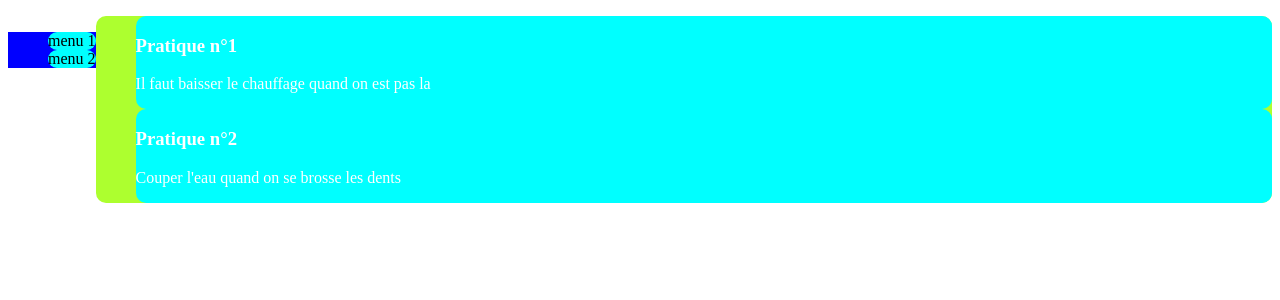
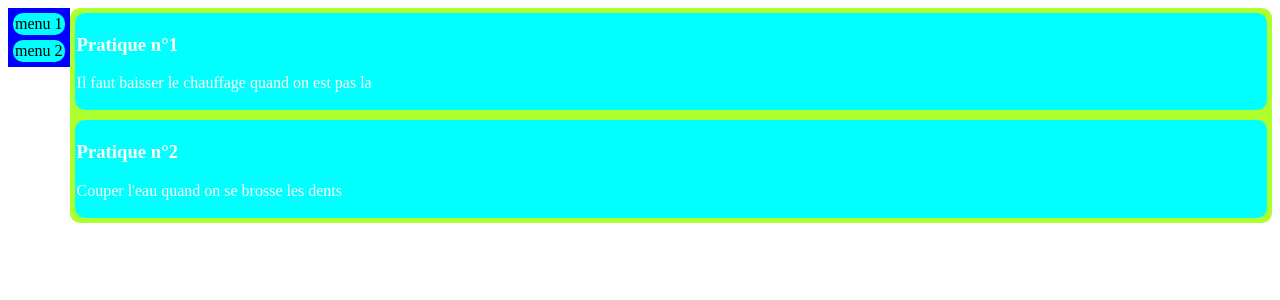
Before and after one commit to Cowlaing/-Le_Cashprize-, a PHP site: page / in a window 1280 px wide. Shown: the top 300 px of the page. Run offline with PHP 8.4, Linux system fonts and the light colour scheme.

Commit message:
menu gauche fixed
Menu gauche sans les points

```diff
--- a/Index.html
+++ b/Index.html
@@ -16,11 +16,11 @@
 
   <div class ="liste-des-pratiques">
     <ul class="ul-des-pratiques">
-      <li id="pratique-une">
+      <li id="pratique-une" class="pratique">
         <h3>Pratique n°1</h3>
         <p>Il faut baisser le chauffage quand on est pas la</p>
       </li>
-      <li id="pratique-deux">
+      <li id="pratique-deux" class ="pratique">
         <h3>Pratique n°2</h3>
         <p>Couper l'eau quand on se brosse les dents</p>
       </li>
--- a/style.css
+++ b/style.css
@@ -7,22 +7,26 @@
 }
 
 li{
-
     background-color: aqua;
-    margin:0;
-    padding : 0;
     border-radius:10px;
-    list-style-type: none;
-
 }
 
 .menu-element{
     display:flex;
+    padding:2px;
+    margin: 5px;
+    text-align:center;
+    flex-direction:column;
+}
+
+li.pratique{
+    padding:2px;
+    margin: 5px;
+}
+ul.ul-des-pratiques{
+    list-style-type:none;
     padding:0;
     margin:0;
-    text-align:center;
-    flex-direction:column;
-    list-style-type:none;
 }
 
 ul.menu{
@@ -31,6 +35,9 @@ ul.menu{
     display:inline-block;
     background-color: blue;
     align-items: center;
+    list-style-type:none;
+    padding:0;
+    margin:0;
 }
 
 h3{
```
